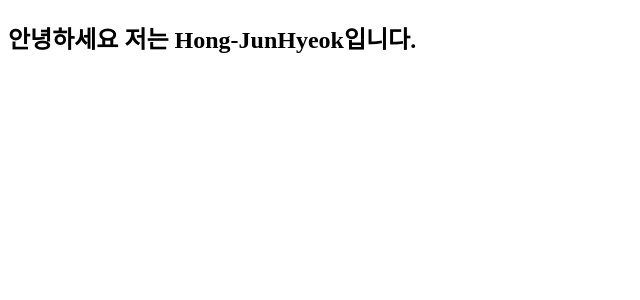
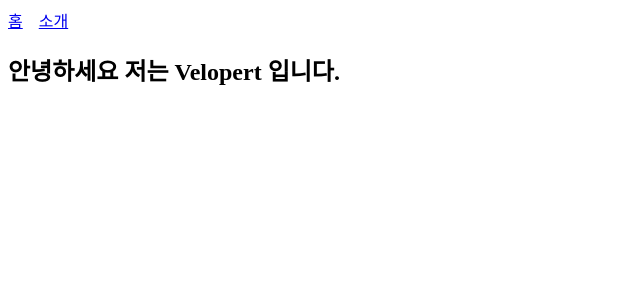
Before and after one commit to Hong-JunHyeok/NEXT_practice, a Next.js app: page /about in a window 1280 px wide. Shown: the top 300 px of the page, without its empty margins (0-640 px from the left). Built offline with nearby package versions, Linux system fonts and the light colour scheme.

Commit message:
공용 컴포넌트 추가

```diff
--- /dev/null
+++ b/components/Header.js
@@ -0,0 +1,18 @@
+import Link from "next/link";
+
+const linkStyle = {
+  marginRight: "1rem",
+};
+
+const Header = () => (
+  <div>
+    <Link href="/">
+      <a style={linkStyle}>홈</a>
+    </Link>
+    <Link href="/about">
+      <a style={linkStyle}>소개</a>
+    </Link>
+  </div>
+);
+
+export default Header;
--- a/pages/about.js
+++ b/pages/about.js
@@ -1,7 +1,10 @@
+import Header from '../components/Header';
+
 const About = () => (
-  <div>
-    <h2>안녕하세요 저는 Hong-JunHyeok입니다.</h2>
-  </div>
-);
+    <div>
+        <Header/>
+        <h2>안녕하세요 저는 Velopert 입니다.</h2>
+    </div>
+)
 
 export default About;
--- a/pages/index.js
+++ b/pages/index.js
@@ -1,11 +1,13 @@
 import Link from "next/link";
+import Header from "../components/Header";
 
 const Index = () => (
   <div>
+    <Header />
     <h1>안녕, Next.js</h1>
     <h2>
       <Link href="/about">
-        <div style={{ background: "black", color: "white" }}>소개</div>
+        <a style={{ background: "black", color: "white" }}>소개</a>
       </Link>
     </h2>
   </div>
```
Also changed, not shown: 1 other file (tests, documents, lock files or other folders).
